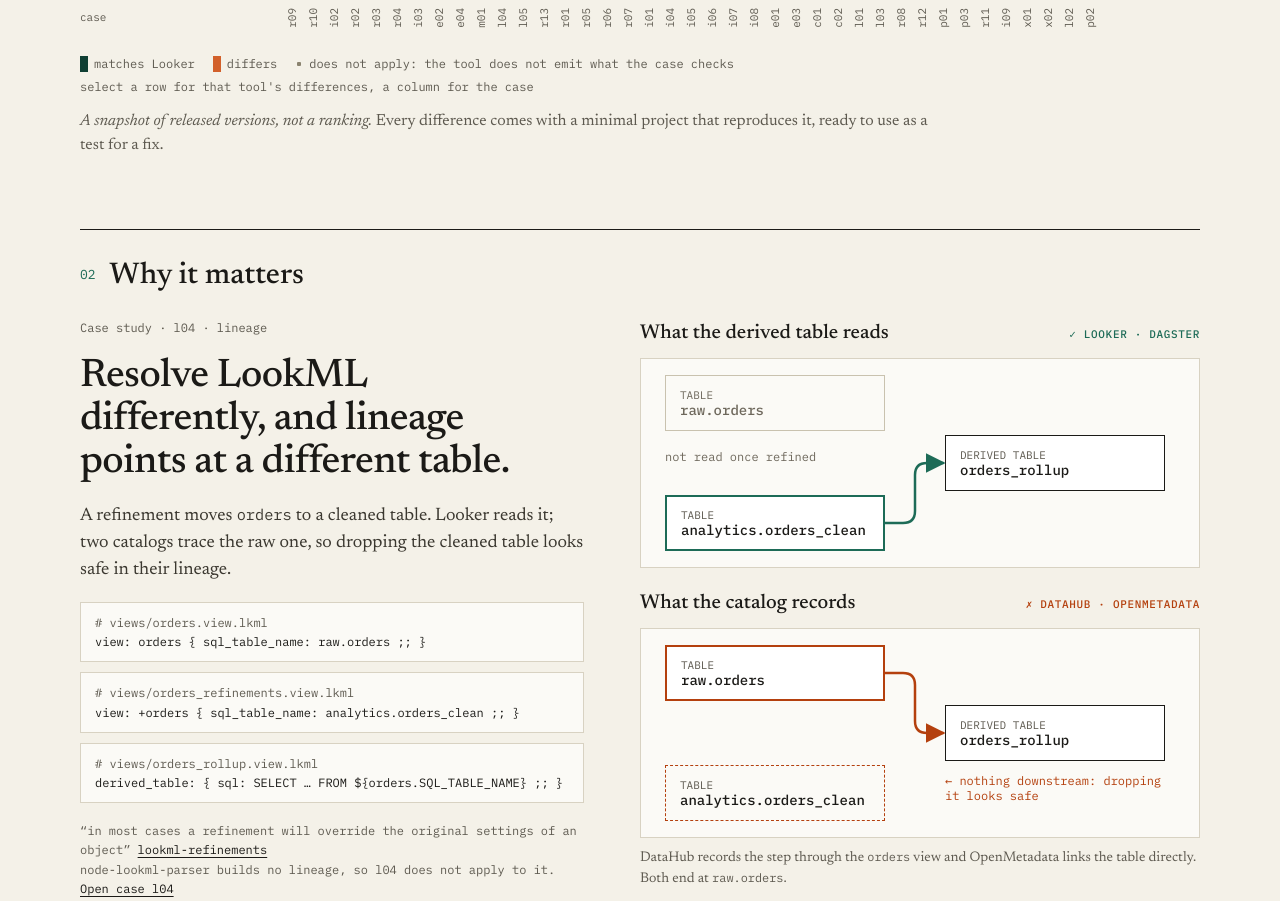
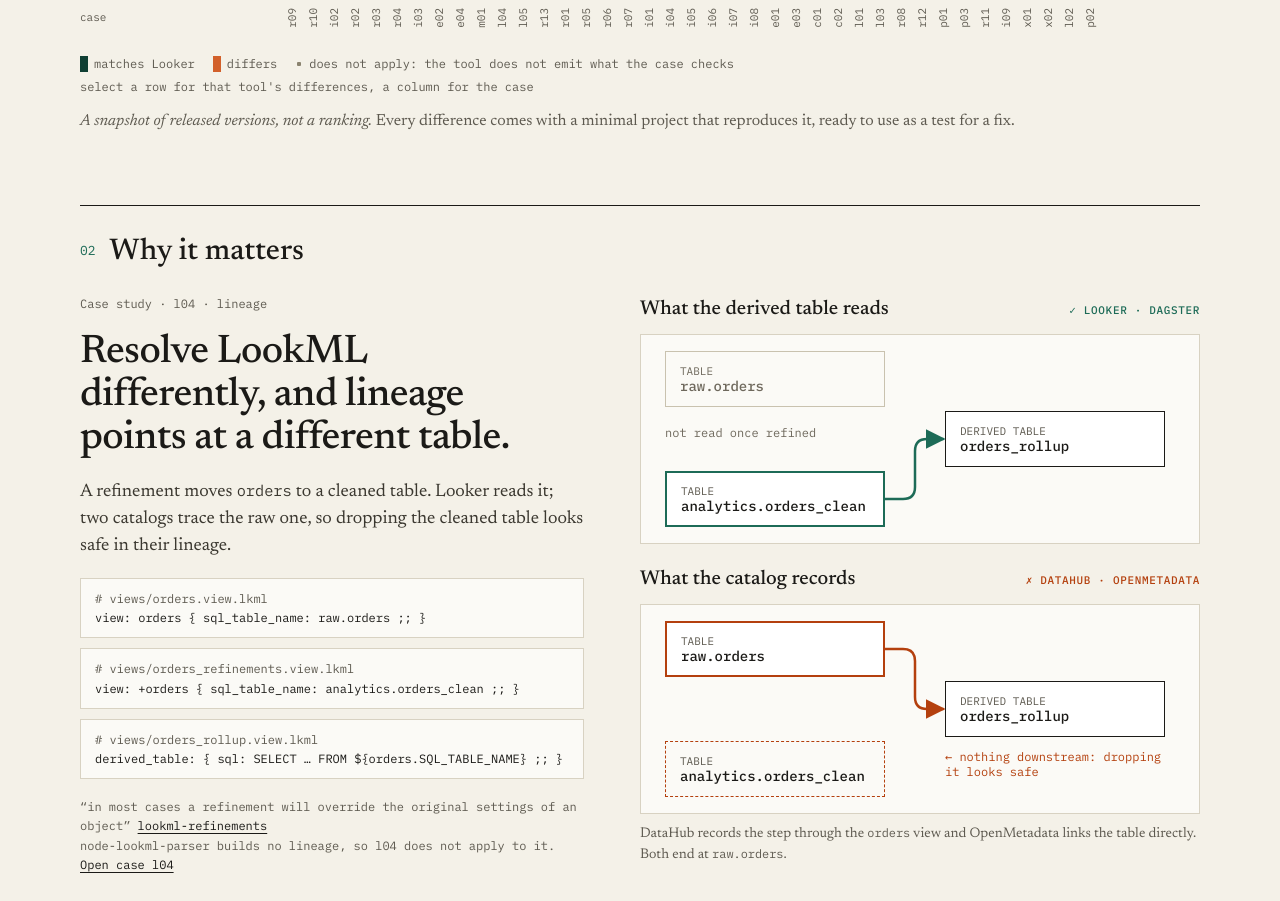
Before and after one commit to looker-open-source/lookml-conformance, a plain HTML site: page site/index.html in a window 1280 px wide. Shown: the part 870-1771 px from the top of the page. Drawn offline with Linux system fonts and the light colour scheme.

Commit message:
Let the short notes run the full content width
The 860px cap on .note made one-sentence notes spill a word or two onto
a second line. Without it they fit on one line on laptops and up, and
text-wrap: pretty avoids a lone last word where they still wrap.

```diff
--- a/site/styles.css
+++ b/site/styles.css
@@ -91,7 +91,7 @@ pre { font-size: 12.5px; line-height: 1.6; }
 .section h2 { font-size: 30px; font-weight: 500; line-height: 1.2; }
 .section h2 .n { font: 13px/1 var(--mono); color: var(--pass-text); margin-right: 14px; vertical-align: 0.35em; }
 .section__intro { font-size: 18px; color: var(--ink-2); max-width: 820px; margin: -12px 0 28px; }
-.note { font-size: 16px; color: var(--muted); max-width: 860px; margin-top: 14px; }
+.note { font-size: 16px; color: var(--muted); margin-top: 14px; text-wrap: pretty; }
 .small { font: 12px/1.6 var(--mono); color: var(--muted); }
 
 /* Matrix */
```
